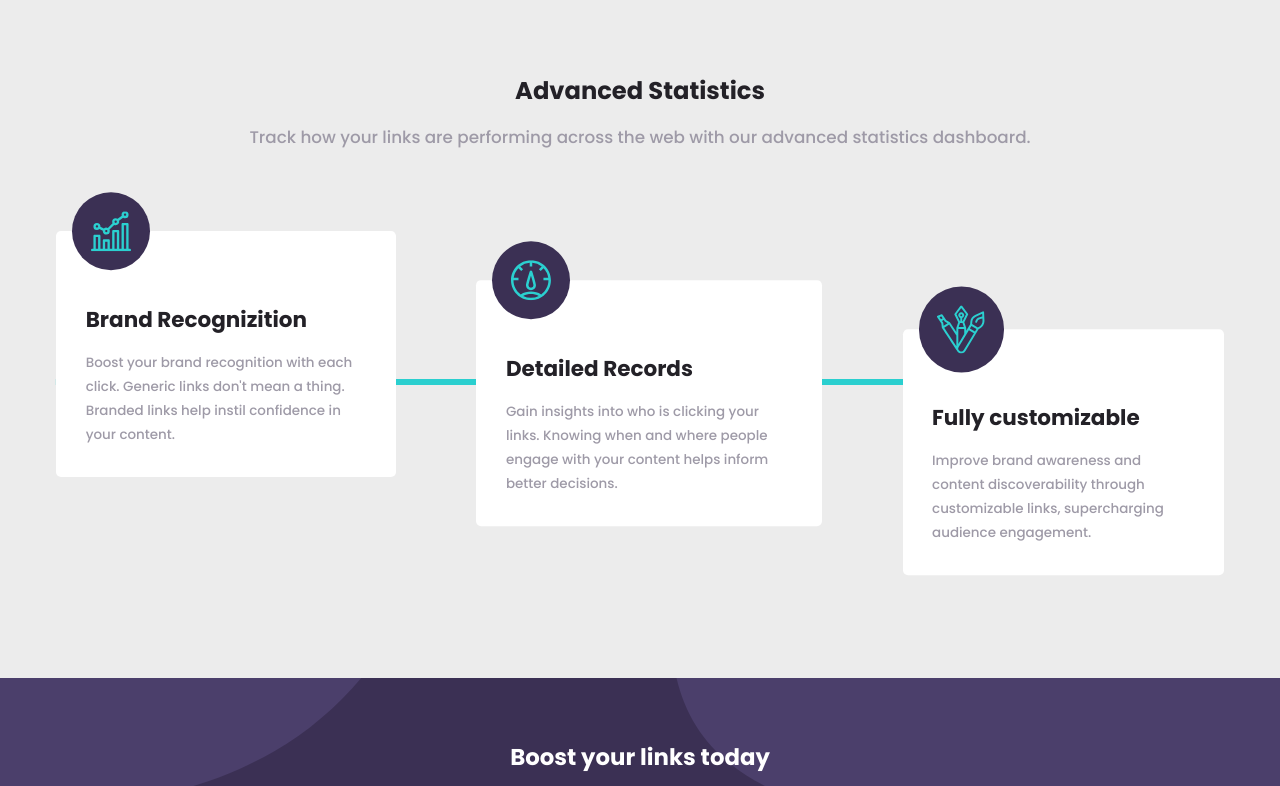
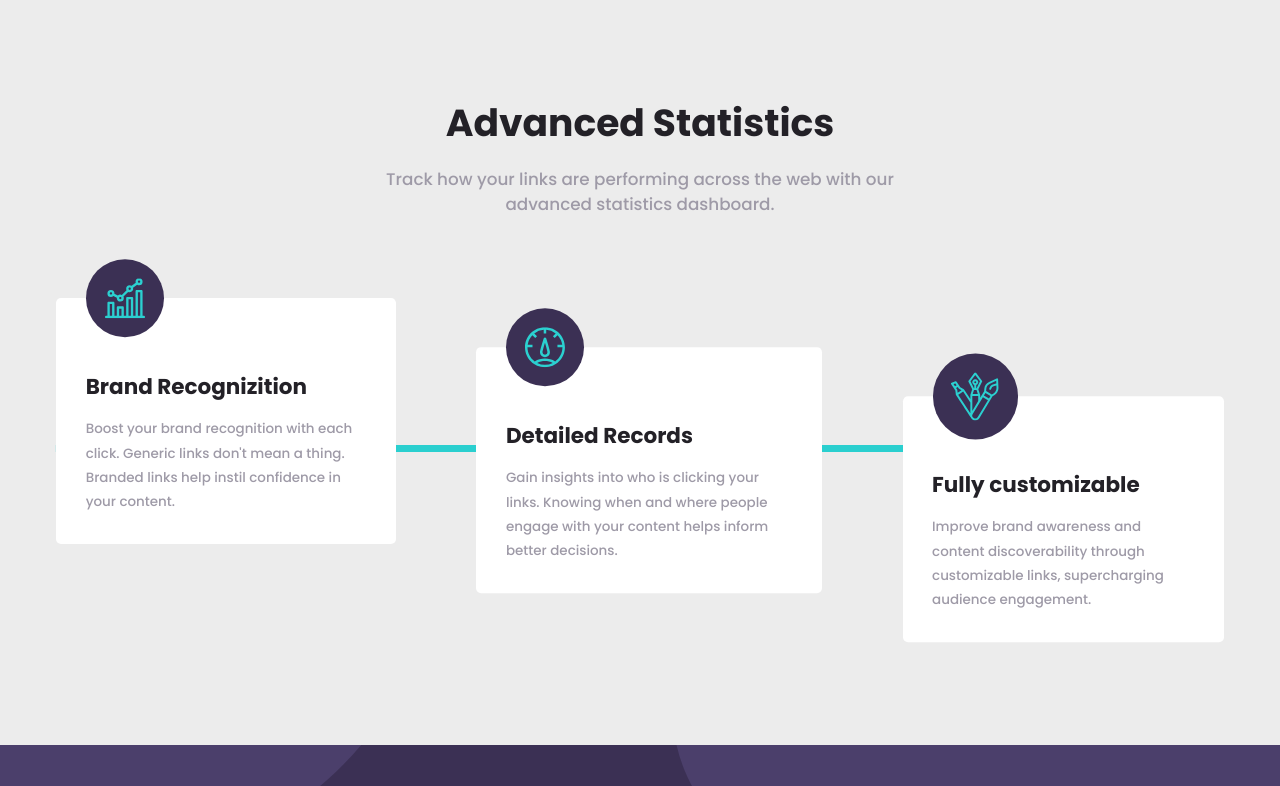
Before and after one commit to AngeloMar98/Shorty-URL-shortening, a plain HTML site: page index.html in a window 1280 px wide. Shown: the part 760-1546 px from the top of the page. Drawn offline with Linux system fonts and the light colour scheme.

Commit message:
adjusted some styling

```diff
--- a/index.html
+++ b/index.html
@@ -137,7 +137,7 @@
       <section class="bg-gray-0.3 half-white" id="shrtLinks">
         <div class="custom-container max-w-[460px] desktop:max-w-[1200px]">
           <div
-            class="container__shorten-link p-[1.2rem] desktop:p-[2.4rem] rounded-md bg-no-repeat bg-right-top bg-darkViolet bg-[url(images/bg-shorten-mobile.svg)] desktop:bg-[url(images/bg-shorten-desktop.svg)] flex flex-col gap-[1.8rem] desktop:flex-row"
+            class="container__shorten-link p-[1.2rem] desktop:p-[3.2rem] rounded-md bg-no-repeat bg-right-top bg-darkViolet bg-[url(images/bg-shorten-mobile.svg)] desktop:bg-[url(images/bg-shorten-desktop.svg)] flex flex-col gap-[1.8rem] desktop:flex-row"
           >
             <input
               placeholder="Shorten a link here..."
@@ -206,9 +206,11 @@
       </section>
       <section class="bg-gray-0.3 bigDesktop:pb-[9rem]" id="features">
         <div class="custom-container text-center py-[6rem]">
-          <div>
-            <h2 class="text-smallHeader mb-[1.2rem]">Advanced Statistics</h2>
-            <p class="text-normal text-gray-100">
+          <div class="text-center flex flex-col items-center">
+            <h2 class="text-smallHeader mb-[1.2rem] desktop:text-[2.8rem]">
+              Advanced Statistics
+            </h2>
+            <p class="text-normal text-gray-100 w-[50%]">
               Track how your links are performing across the web with our
               advanced statistics dashboard.
             </p>
@@ -220,7 +222,7 @@
               class="bg-[#fff] rounded-md relative p-[1.2rem] pt-[4rem] bigDesktop:p-[2.2rem] bigDesktop:pt-[5.2rem] leading-[1.8]"
             >
               <div
-                class="rounded-full bg-darkViolet p-[1.4rem] w-fit absolute top-0 right-1/2 translate-x-1/2 -translate-y-1/2 bigDesktop:left-[1.2rem] bigDesktop:translate-x-0"
+                class="rounded-full bg-darkViolet p-[1.4rem] w-fit absolute top-0 right-1/2 translate-x-1/2 -translate-y-1/2 bigDesktop:left-[30px] bigDesktop:translate-x-0"
               >
                 <svg xmlns="http://www.w3.org/2000/svg" width="40" height="40">
                   <path
@@ -242,7 +244,7 @@
               class="bg-[#fff] rounded-md relative p-[1.2rem] pt-[4rem] bigDesktop:translate-y-[20%] bigDesktop:pt-[5.2rem] bigDesktop:p-[2.2rem] leading-[1.8]"
             >
               <div
-                class="rounded-full bg-darkViolet p-[1.4rem] w-fit absolute top-0 right-1/2 translate-x-1/2 -translate-y-1/2 bigDesktop:left-[1.2rem] bigDesktop:translate-x-0"
+                class="rounded-full bg-darkViolet p-[1.4rem] w-fit absolute top-0 right-1/2 translate-x-1/2 -translate-y-1/2 bigDesktop:left-[30px] bigDesktop:translate-x-0"
               >
                 <svg xmlns="http://www.w3.org/2000/svg" width="40" height="40">
                   <path
@@ -264,7 +266,7 @@
               class="bg-[#fff] rounded-md relative p-[1.2rem] pt-[4rem] bigDesktop:translate-y-[40%] bigDesktop:pt-[5.2rem] bigDesktop:p-[2.2rem] leading-[1.8]"
             >
               <div
-                class="rounded-full bg-darkViolet p-[1.4rem] w-fit absolute top-0 right-1/2 translate-x-1/2 -translate-y-1/2 bigDesktop:left-[1.2rem] bigDesktop:translate-x-0"
+                class="rounded-full bg-darkViolet p-[1.4rem] w-fit absolute top-0 right-1/2 translate-x-1/2 -translate-y-1/2 bigDesktop:left-[30px] bigDesktop:translate-x-0"
               >
                 <svg xmlns="http://www.w3.org/2000/svg" width="48" height="48">
                   <path
@@ -288,7 +290,9 @@
         class="bg-no-repeat bg-right-top bg-darkViolet bg-[url(images/bg-boost-mobile.svg)] desktop:bg-[url(images/bg-boost-desktop.svg)]"
       >
         <div class="text-center justify-center py-[4.6rem] custom-container">
-          <h2 class="text-[1.7rem] text-[#fff] mb-[1.2rem]">
+          <h2
+            class="text-[1.7rem] text-[#fff] mb-[1.2rem] desktop:text-[2.8rem]"
+          >
             Boost your links today
           </h2>
           <button
```
Also changed, not shown: style.css.
